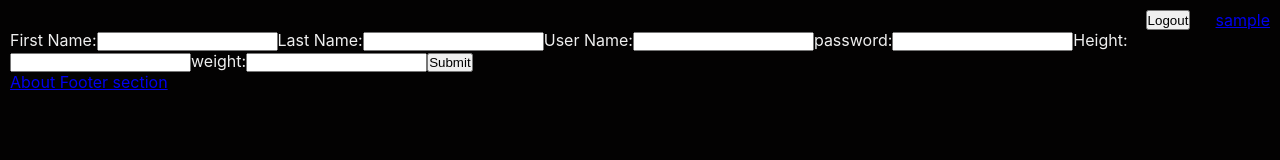
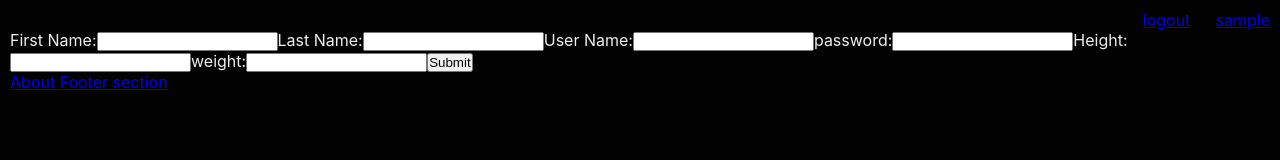
Before and after one commit to rijothedeveloper/WorkoutLogger, a React (Create React App) app in the folder Frontend/workout-logger/: page /register in a window 1280 px wide. Shown: the top 160 px of the page. Built offline with nearby package versions, Linux system fonts and the light colour scheme; sample sign-in values are in the browser's storage.

Commit message:
logout restructure

```diff
--- a/Frontend/workout-logger/src/App.js
+++ b/Frontend/workout-logger/src/App.js
@@ -11,6 +11,7 @@ import { FlashMessage } from "./components/FlashMessage";
 import NotFound from "./components/NotFound";
 import UserInfo from "./components/UserInfo";
 import Header from "./components/Header";
+import { Logout } from "./components/Logout";
 
 function App() {
   const [flashmessage, setFlashMessage] = useState({
@@ -120,6 +121,7 @@ function App() {
         ></Route>
         <Route path="/about" element={<About />}></Route>
         <Route path="/login" element={<Login handleLogin={handleLogin} />} />
+        <Route path="/logout" element={<Logout onLogout={handleLogout} />} />
         <Route
           path="/register"
           element={<Register handleRegister={handleRegister} />}
--- a/Frontend/workout-logger/src/components/Logout.js
+++ b/Frontend/workout-logger/src/components/Logout.js
@@ -6,5 +6,6 @@ export const Logout = ({ onLogout }) => {
     onLogout();
     navigate("/");
   };
-  return <button onClick={logout}>Logout</button>;
+  logout();
+  // return <button onClick={logout}>Logout</button>;
 };
--- a/Frontend/workout-logger/src/components/Navigation.js
+++ b/Frontend/workout-logger/src/components/Navigation.js
@@ -13,7 +13,8 @@ const Navigation = ({ loggedin, onLogout, username }) => {
   } else {
     logginSec = (
       <>
-        <Logout onLogout={onLogout} />
+        {/* <Logout onLogout={onLogout} /> */}
+        <NavItem link="logout" />
         <NavItem link={username} />
       </>
     );
```
